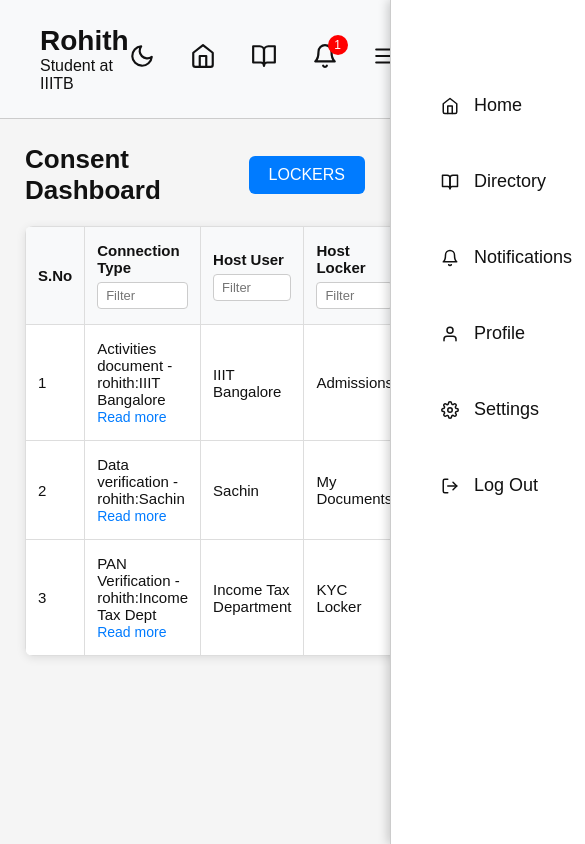
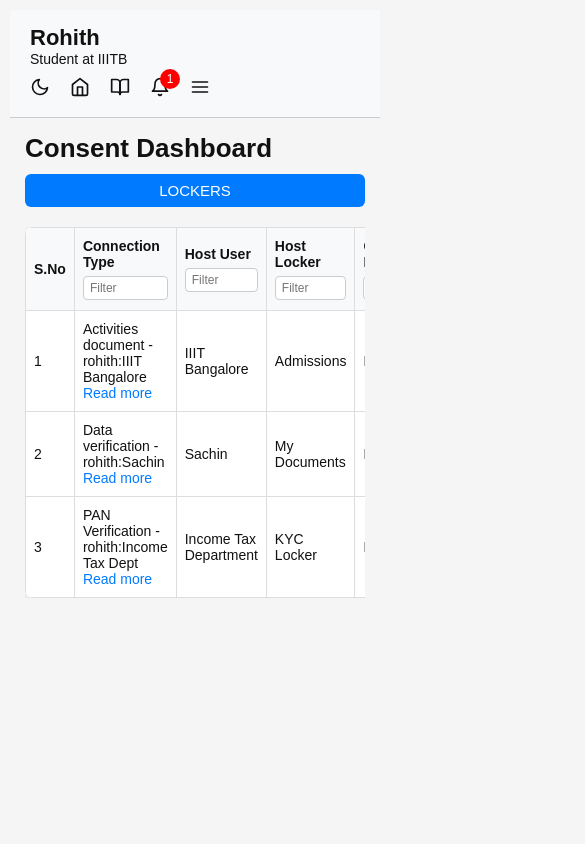
Before and after one commit to erakin027/consent-dashboard, a React (Vite) app: page / in a window 390 px wide. Shown: the top 844 px of the page, 585 px wide, since content can reach past the window. Built offline with nearby package versions, Linux system fonts and the light colour scheme.

Commit message:
update for responsive mobile view

```diff
--- a/src/App.css
+++ b/src/App.css
@@ -43,3 +43,23 @@ body, .app {
   color: var(--text-color);
   transition: 0.3s ease all;
 }
+
+
+@media (max-width: 768px) {
+  .app {
+    padding: 10px;
+  }
+
+  h1 {
+    font-size: 24px;
+  }
+
+  p {
+    font-size: 14px;
+  }
+
+  .card-container {
+    flex-direction: column;
+    gap: 15px;
+  }
+}
--- a/src/ConsentTable.css
+++ b/src/ConsentTable.css
@@ -165,3 +165,49 @@ thead input {
 .dark-mode td a {
   color: #4dabf7;
 }
+
+@media (max-width: 768px) {
+  .table-section {
+    padding: 15px;
+  }
+
+  .table-header {
+    flex-direction: column;
+    align-items: flex-start;
+    gap: 10px;
+  }
+
+  .locker-btn {
+    width: 100%;
+    font-size: 15px;
+    padding: 8px 12px;
+  }
+
+  table {
+    min-width: 600px;
+  }
+
+  .table-wrapper {
+    overflow-x: auto;
+    -webkit-overflow-scrolling: touch;
+  }
+
+  th, td {
+    font-size: 14px;
+    padding: 10px 8px;
+  }
+
+  thead input {
+    font-size: 12px;
+    padding: 4px 6px;
+  }
+
+  .dropdown-content {
+    min-width: 140px;
+  }
+
+  .dropdown-content button {
+    font-size: 13px;
+    padding: 6px 10px;
+  }
+}
--- a/src/ConsentTable.jsx
+++ b/src/ConsentTable.jsx
@@ -77,7 +77,7 @@ function ConsentTable({ consents }) {
         <h2>Consent Dashboard</h2>
         <button className="locker-btn">LOCKERS</button>
       </div>
-
+      <div className="table-wrapper">
         <table>
           <thead>
             <tr>
@@ -183,6 +183,7 @@ function ConsentTable({ consents }) {
           </tbody>
         </table>
       </div>
+    </div>
   );
 }
 
--- a/src/Header.css
+++ b/src/Header.css
@@ -125,3 +125,39 @@
 .sidebar-close:hover {
   opacity: 0.7;
 }
+
+@media (max-width: 768px) {
+  .header {
+    padding: 15px 20px;
+    flex-direction: column;
+    align-items: flex-start;
+    gap: 10px;
+  }
+
+  .left h2 {
+    font-size: 22px;
+  }
+
+  .left p {
+    font-size: 14px;
+  }
+
+  .right-icons {
+    gap: 20px;
+    flex-wrap: wrap;
+  }
+
+  .icon-btn, .icon-btn button {
+    font-size: 20px;
+  }
+
+  .sidebar-menu {
+    width: 100vw;
+    padding: 80px 20px 30px;
+  }
+
+  .sidebar-menu a {
+    font-size: 16px;
+    padding: 12px 16px;
+  }
+}
--- a/src/Header.jsx
+++ b/src/Header.jsx
@@ -16,20 +16,20 @@ function Header({ darkMode, setDarkMode }) {
         </div>
 
         <div className="right-icons">
-          {/* Dark Mode toggle s */}
+          {/* Dark Mode toggle stays always */}
           <div className="icon-btn" title={darkMode ? "Light Mode" : "Dark Mode"}>
             <button onClick={() => setDarkMode(!darkMode)}>
               {darkMode ? <FiSun /> : <FiMoon />}
             </button>
           </div>
 
+          {/* Always visible icons */}
           <div className="icon-btn" title="Home"><FiHome /></div>
           <div className="icon-btn" title="Directory"><FiBookOpen /></div>
           <div className="icon-btn" title="Notifications">
             <FiBell />
             <span className="badge">1</span>
           </div>
-
 
           {/* Menu icon */}
           <div className="icon-btn" title="Menu">
@@ -38,14 +38,12 @@ function Header({ darkMode, setDarkMode }) {
         </div>
       </header>
 
-      {/* Sidebar Overlay */}
-      <div
-        className={`sidebar-overlay ${menuOpen ? 'open' : ''}`}
-        onClick={() => setMenuOpen(false)}
-      />
+      {/* Show overlay only if menu is open */}
+      {menuOpen && (
+        <>
+          <div className="sidebar-overlay" onClick={() => setMenuOpen(false)} />
 
-      {/* Sidebar Menu */}
-      <div className={`sidebar-menu ${menuOpen ? 'open' : ''}`}>
+          <div className="sidebar-menu">
             <button className="sidebar-close" onClick={() => setMenuOpen(false)}>
               <FiX />
             </button>
@@ -57,6 +55,8 @@ function Header({ darkMode, setDarkMode }) {
             <a href="#"><FiLogOut /> Log Out</a>
           </div>
         </>
+      )}
+    </>
   );
 }
 
```
Also changed, not shown: 1 other file (tests, documents, lock files or other folders). Lines whose indentation alone changed are shown as unchanged.
